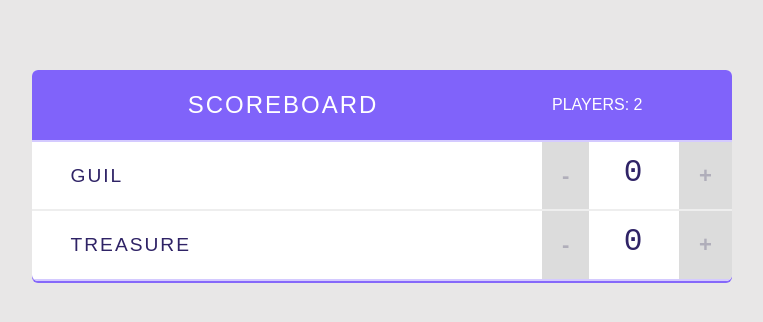
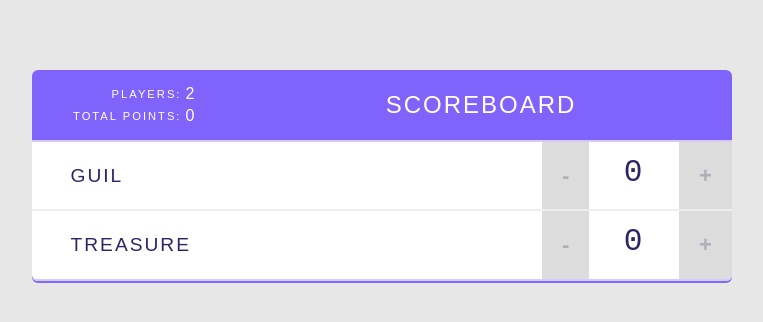
Before and after one commit to Ivandaixiv/reactjs-scoreboard, a React (Create React App) app: page / in a window 1280 px wide. Shown: the top 322 px of the page, without its empty margins (258-1021 px from the left). Built offline with nearby package versions, Linux system fonts and the light colour scheme.

Commit message:
Adds a table that displays score and total player dynamically

```diff
--- a/src/components/App.js
+++ b/src/components/App.js
@@ -36,7 +36,7 @@ class App extends Component {
   render() {
     return (
       <div className="scoreboard">
-        <Header title="Scoreboard" totalPlayers={this.state.players.length} />
+        <Header title="Scoreboard" players={this.state.players} />
 
         {/* Players list */}
         {this.state.players.map((player, index) => (
--- a/src/components/Header.js
+++ b/src/components/Header.js
@@ -1,12 +1,13 @@
-import React from 'react';
+import React from "react";
+import Stats from "./Stats";
 
-const Header = (props) => {
+const Header = props => {
   return (
     <header>
-      <h1>{ props.title }</h1>
-      <span className="stats">Players: {props.totalPlayers}</span>
+      <Stats players={props.players} />
+      <h1>{props.title}</h1>
     </header>
   );
-}
+};
 
 export default Header;
--- /dev/null
+++ b/src/components/Stats.js
@@ -0,0 +1,24 @@
+import React from "react";
+
+const Stats = props => {
+  const totalPlayers = props.players.length;
+  const totalPoints = props.players.reduce((total, player) => {
+    return total + player.score;
+  }, 0);
+  return (
+    <table className="stats">
+      <tbody>
+        <tr>
+          <td>Players:</td>
+          <td>{totalPlayers}</td>
+        </tr>
+        <tr>
+          <td>Total Points:</td>
+          <td>{totalPoints}</td>
+        </tr>
+      </tbody>
+    </table>
+  );
+};
+
+export default Stats;
```
